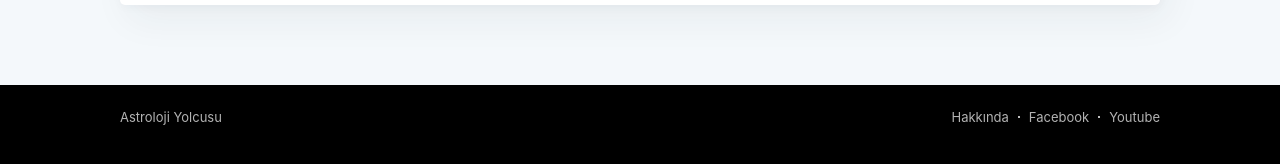
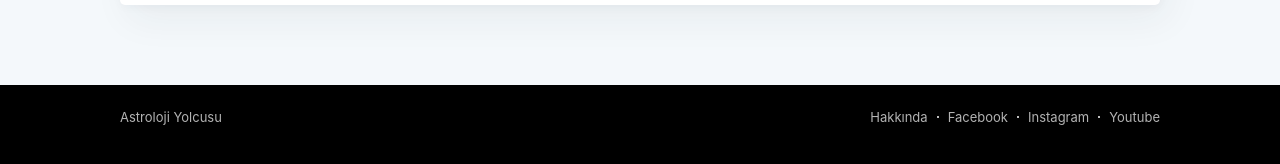
Before and after one commit to astrylcs/astrylcs.github.io, a Jekyll site: the page built from index.html, in a window 1280 px wide and 900 px high, scrolled down 10176 px. Shown: the part 711-875 px from the top of the window. Built offline with Jekyll 4.4.1, drawn with Linux system fonts in a browser that asks for light colours.

Commit message:
Add instagram links

```diff
--- a/_layouts/default.html
+++ b/_layouts/default.html
@@ -33,6 +33,11 @@
                             <a class="social-link" href="{{ site.facebook_page }}" target="_blank" rel="noopener">
                                 <svg viewBox="0 0 24 24">
                                     <path d="M17,2V2H17V6H15C14.31,6 14,6.81 14,7.5V10H14L17,10V14H14V22H10V14H7V10H10V6A4,4 0 0,1 14,2H17Z"/>
+                                </svg>
+                            </a>
+                            <a class="social-link" href="{{ site.instagram_page }}" target="_blank" rel="noopener">
+                                <svg viewBox="0 0 24 24">
+                                    <path d="M7.8,2H16.2C19.4,2 22,4.6 22,7.8V16.2A5.8,5.8 0 0,1 16.2,22H7.8C4.6,22 2,19.4 2,16.2V7.8A5.8,5.8 0 0,1 7.8,2M7.6,4A3.6,3.6 0 0,0 4,7.6V16.4C4,18.39 5.61,20 7.6,20H16.4A3.6,3.6 0 0,0 20,16.4V7.6C20,5.61 18.39,4 16.4,4H7.6M17.25,5.5A1.25,1.25 0 0,1 18.5,6.75A1.25,1.25 0 0,1 17.25,8A1.25,1.25 0 0,1 16,6.75A1.25,1.25 0 0,1 17.25,5.5M12,7A5,5 0 0,1 17,12A5,5 0 0,1 12,17A5,5 0 0,1 7,12A5,5 0 0,1 12,7M12,9A3,3 0 0,0 9,12A3,3 0 0,0 12,15A3,3 0 0,0 15,12A3,3 0 0,0 12,9Z"/>
                                 </svg>
                             </a>
                             <a class="social-link" href="{{ site.youtube_page }}" target="_blank" rel="noopener">
@@ -182,6 +187,7 @@
                 <nav class="site-footer-nav">
                     <a href="/about">{{ site.str_about }}</a>
                     <a href="{{ site.facebook_page }}" target="_blank" rel="noopener">Facebook</a>
+                    <a href="{{ site.instagram_page }}" target="_blank" rel="noopener">Instagram</a>
                     <a href="{{ site.youtube_page }}" target="_blank" rel="noopener">Youtube</a>
                 </nav>
             </div>
```
